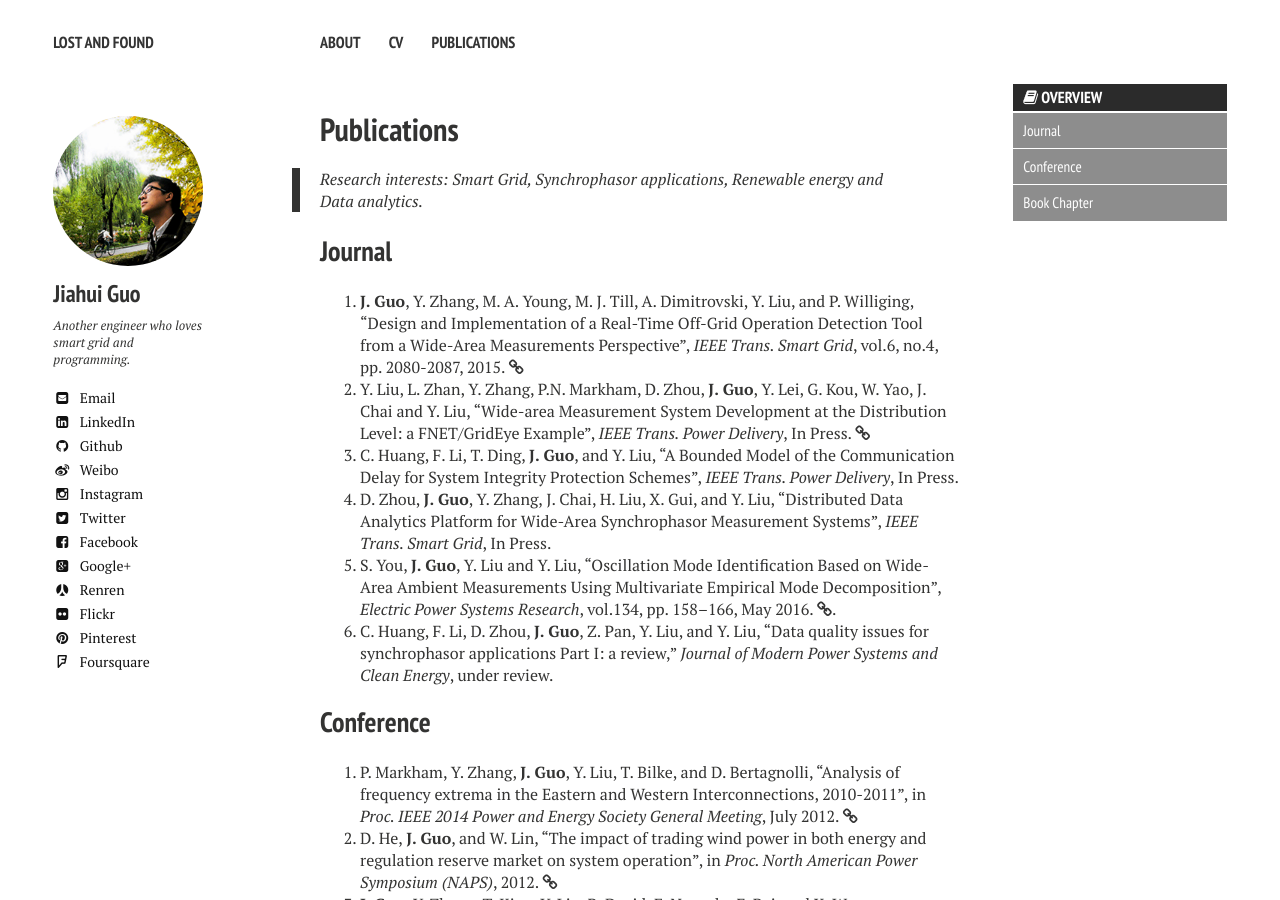
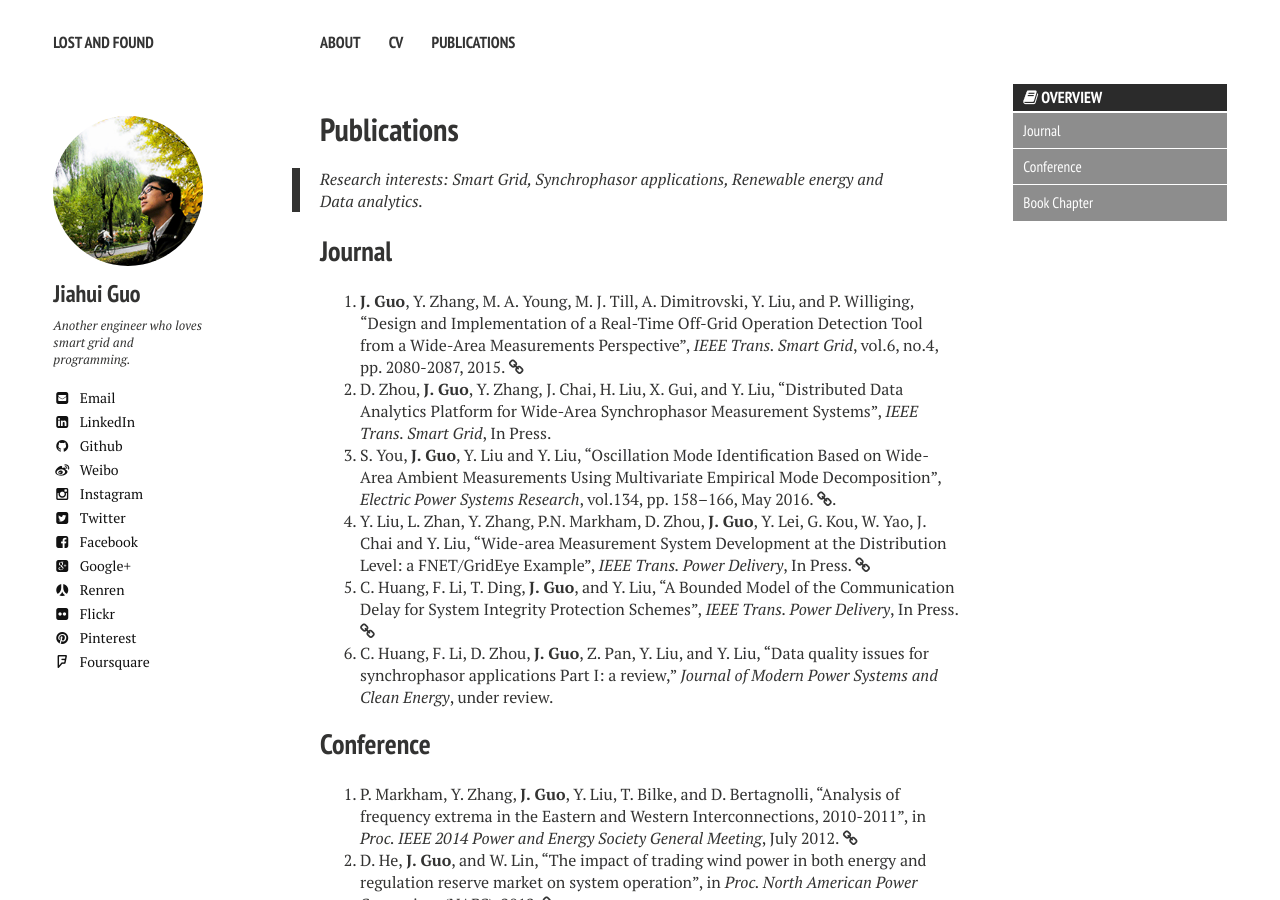
Before and after one commit to JiahuiGuo/jiahuiguo.github.io, a Jekyll site: the page built from publications.md, in a window 1280 px wide and 900 px high. Built offline with Jekyll 4.4.1, drawn with Linux system fonts in a browser that asks for light colours; nearby versions of some CDN libraries.

Commit message:
Update publications.md

```diff
--- a/publications.md
+++ b/publications.md
@@ -12,10 +12,10 @@ share: false
 
 ## Journal
 1. **J. Guo**, Y. Zhang, M. A. Young, M. J. Till, A. Dimitrovski, Y. Liu, and P. Williging, "Design and Implementation of a Real-Time Off-Grid Operation Detection Tool from a Wide-Area Measurements Perspective", *IEEE Trans. Smart Grid*, vol.6, no.4, pp. 2080-2087, 2015. [<i class="fa fa-link"></i>](http://ieeexplore.ieee.org/lpdocs/epic03/wrapper.htm?arnumber=6894219)
-2. Y. Liu, L. Zhan, Y. Zhang, P.N. Markham, D. Zhou, **J. Guo**, Y. Lei, G. Kou, W. Yao, J. Chai and Y. Liu, "Wide-area Measurement System Development at the Distribution Level: a FNET/GridEye Example", *IEEE Trans. Power Delivery*, In Press. [<i class="fa fa-link"></i>](http://ieeexplore.ieee.org/xpls/abs_all.jsp?arnumber=7265090)
-3. C. Huang, F. Li, T. Ding, **J. Guo**, and Y. Liu, "A Bounded Model of the Communication Delay for System Integrity Protection Schemes", *IEEE Trans. Power Delivery*, In Press.
-4. D. Zhou, **J. Guo**, Y. Zhang, J. Chai, H. Liu, X. Gui, and Y. Liu, "Distributed Data Analytics Platform for Wide-Area Synchrophasor Measurement Systems", *IEEE Trans. Smart Grid*, In Press.
-5. S. You, **J. Guo**, Y. Liu and Y. Liu, "Oscillation Mode Identification Based on Wide-Area Ambient Measurements Using Multivariate Empirical Mode Decomposition", *Electric Power Systems Research*, vol.134, pp. 158–166, May 2016. [<i class="fa fa-link"></i>](http://www.sciencedirect.com/science/article/pii/S0378779616000158).
+2. D. Zhou, **J. Guo**, Y. Zhang, J. Chai, H. Liu, X. Gui, and Y. Liu, "Distributed Data Analytics Platform for Wide-Area Synchrophasor Measurement Systems", *IEEE Trans. Smart Grid*, In Press.
+3. S. You, **J. Guo**, Y. Liu and Y. Liu, "Oscillation Mode Identification Based on Wide-Area Ambient Measurements Using Multivariate Empirical Mode Decomposition", *Electric Power Systems Research*, vol.134, pp. 158–166, May 2016. [<i class="fa fa-link"></i>](http://www.sciencedirect.com/science/article/pii/S0378779616000158).
+4. Y. Liu, L. Zhan, Y. Zhang, P.N. Markham, D. Zhou, **J. Guo**, Y. Lei, G. Kou, W. Yao, J. Chai and Y. Liu, "Wide-area Measurement System Development at the Distribution Level: a FNET/GridEye Example", *IEEE Trans. Power Delivery*, In Press. [<i class="fa fa-link"></i>](http://ieeexplore.ieee.org/xpls/abs_all.jsp?arnumber=7265090)
+5. C. Huang, F. Li, T. Ding, **J. Guo**, and Y. Liu, "A Bounded Model of the Communication Delay for System Integrity Protection Schemes", *IEEE Trans. Power Delivery*, In Press. [<i class="fa fa-link"></i>](http://ieeexplore.ieee.org/xpl/articleDetails.jsp?arnumber=7414484)
 6. C. Huang, F. Li, D. Zhou, **J. Guo**, Z. Pan, Y. Liu, and Y. Liu, “Data quality issues for synchrophasor applications Part I: a review,” *Journal of Modern Power Systems and Clean Energy*, under review.
 
 ## Conference
```
